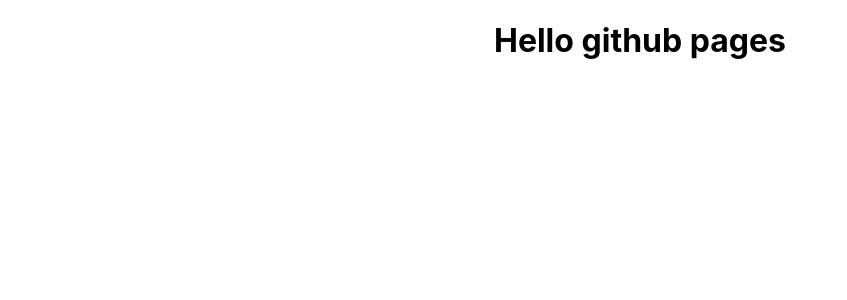
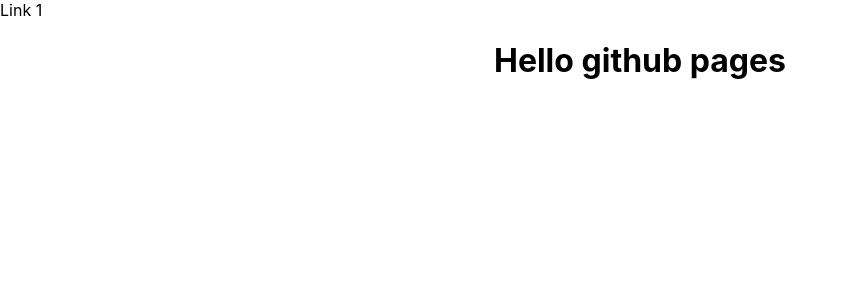
Before and after one commit to beekenj/website, a React (Create React App) app: page / in a window 1280 px wide. Shown: the top 300 px of the page, without its empty margins (0-847 px from the left). Built offline with nearby package versions, Linux system fonts and the light colour scheme.

Commit message:
Added Nav component.

```diff
--- a/src/components/App/App.js
+++ b/src/components/App/App.js
@@ -1,12 +1,16 @@
 import './App.css';
+import Nav from '../Nav/Nav';
 
 function App() {
   return (
-    <div className="App">
-      <h1>
-        Hello github pages
-      </h1>
-    </div>
+    <>
+      <Nav />
+      <div className="App">
+        <h1>
+          Hello github pages
+        </h1>
+      </div>
+    </>
   );
 }
 
--- /dev/null
+++ b/src/components/Nav/Nav.js
@@ -0,0 +1,7 @@
+import './Nav.css';
+
+export default function Nav() {
+    return (
+        <nav>Link 1</nav>
+    )
+}
```
Also changed, not shown: src/components/Nav/Nav.css (added).
